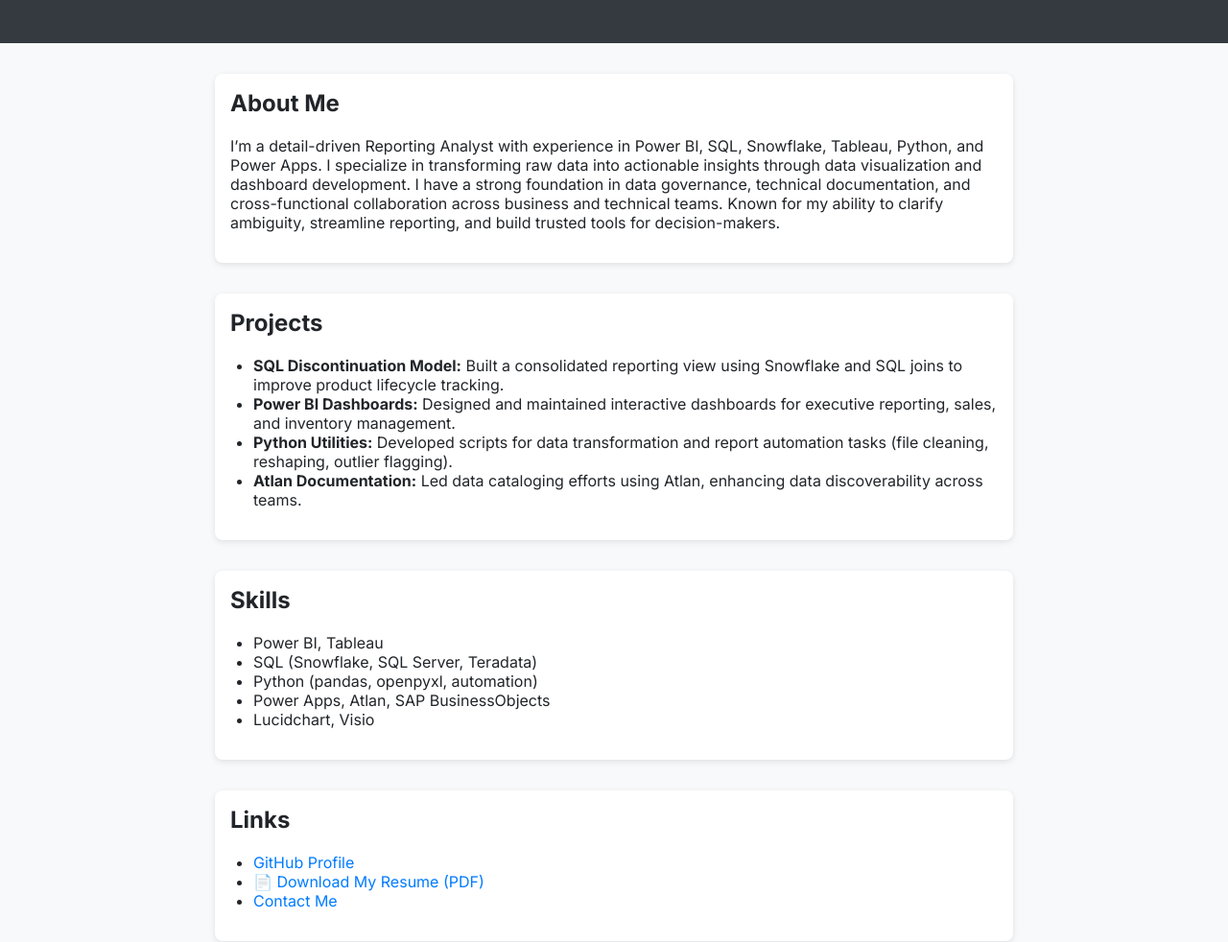
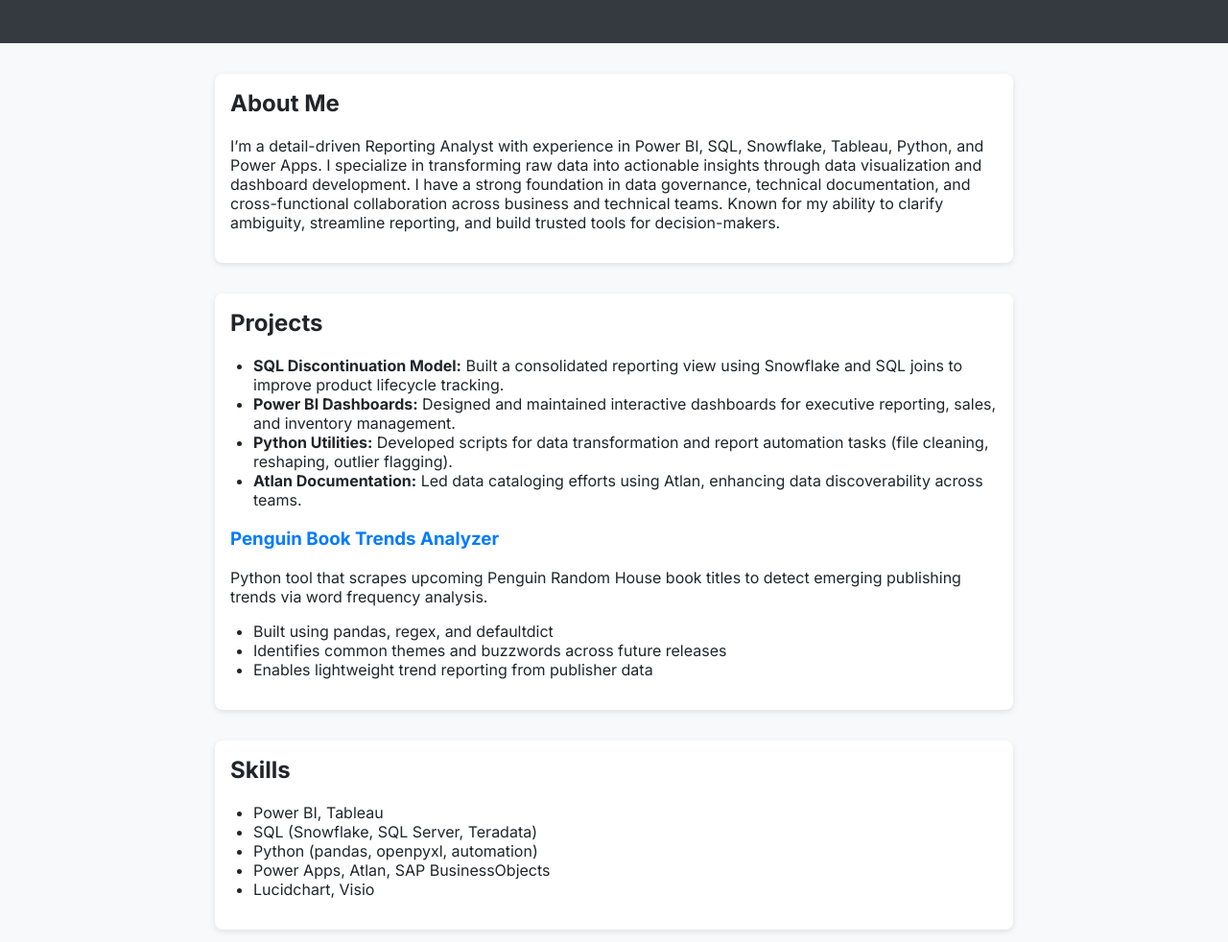
Before and after one commit to tttaooo/tttaooo.github.io, a plain HTML site: page index.html in a window 1280 px wide. Shown: the part 115-1097 px from the top of the page at 96% size. Drawn offline with Linux system fonts and the light colour scheme.

Commit message:
Update index.html

```diff
--- a/index.html
+++ b/index.html
@@ -59,7 +59,7 @@
     <p>I’m a detail-driven Reporting Analyst with experience in Power BI, SQL, Snowflake, Tableau, Python, and Power Apps. I specialize in transforming raw data into actionable insights through data visualization and dashboard development. I have a strong foundation in data governance, technical documentation, and cross-functional collaboration across business and technical teams. Known for my ability to clarify ambiguity, streamline reporting, and build trusted tools for decision-makers.</p>
   </section>
 
-  <section>
+    <section>
     <h2>Projects</h2>
     <ul>
       <li><strong>SQL Discontinuation Model:</strong> Built a consolidated reporting view using Snowflake and SQL joins to improve product lifecycle tracking.</li>
@@ -67,7 +67,24 @@
       <li><strong>Python Utilities:</strong> Developed scripts for data transformation and report automation tasks (file cleaning, reshaping, outlier flagging).</li>
       <li><strong>Atlan Documentation:</strong> Led data cataloging efforts using Atlan, enhancing data discoverability across teams.</li>
     </ul>
+
+    <div class="project">
+      <h3>
+        <a href="https://github.com/tttaooo/penguin-book-trends" target="_blank">
+          Penguin Book Trends Analyzer
+        </a>
+      </h3>
+      <p>
+        Python tool that scrapes upcoming Penguin Random House book titles to detect emerging publishing trends via word frequency analysis.
+      </p>
+      <ul>
+        <li>Built using pandas, regex, and defaultdict</li>
+        <li>Identifies common themes and buzzwords across future releases</li>
+        <li>Enables lightweight trend reporting from publisher data</li>
+      </ul>
+    </div>
   </section>
+
 
   <section>
     <h2>Skills</h2>
```
